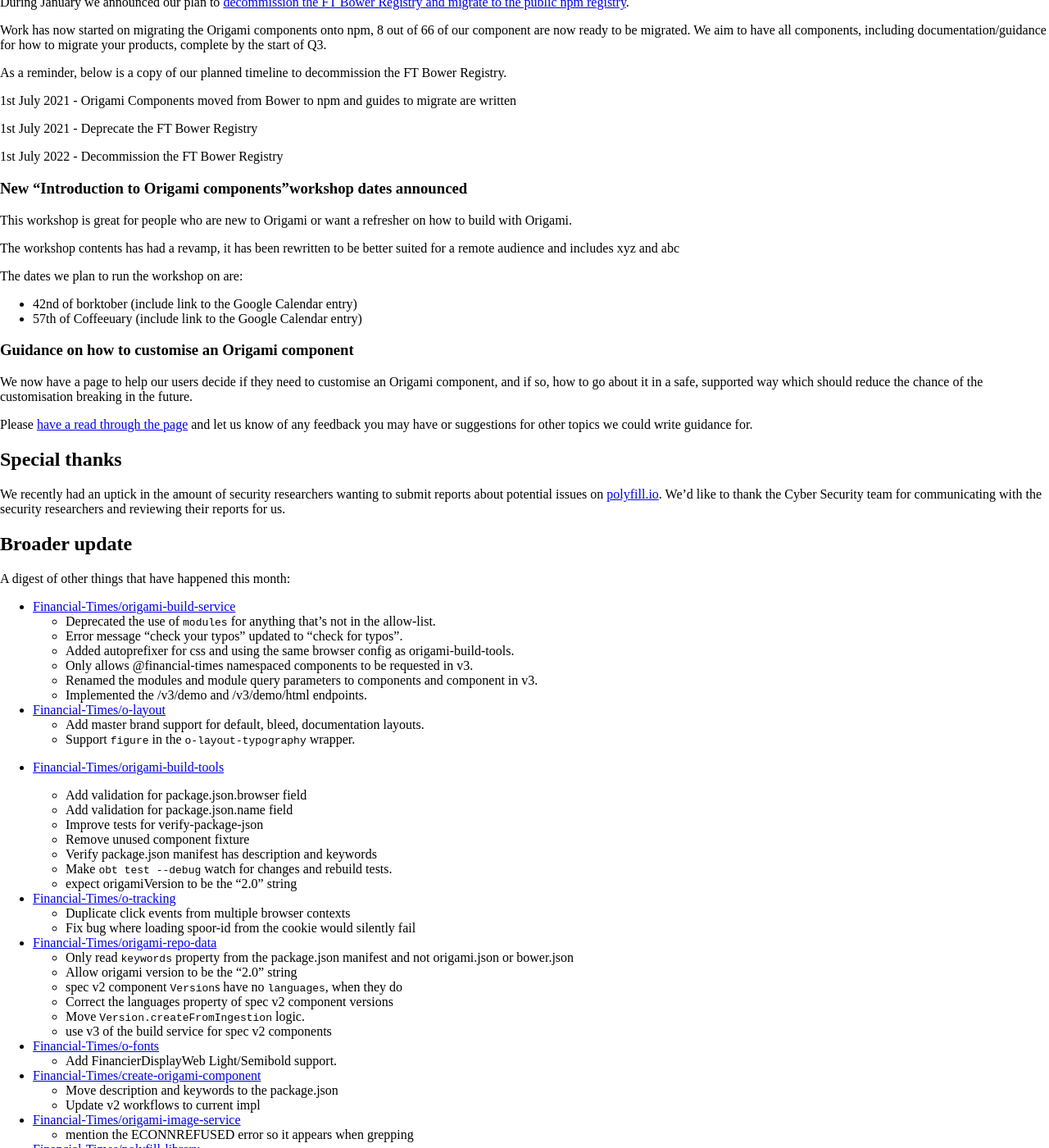
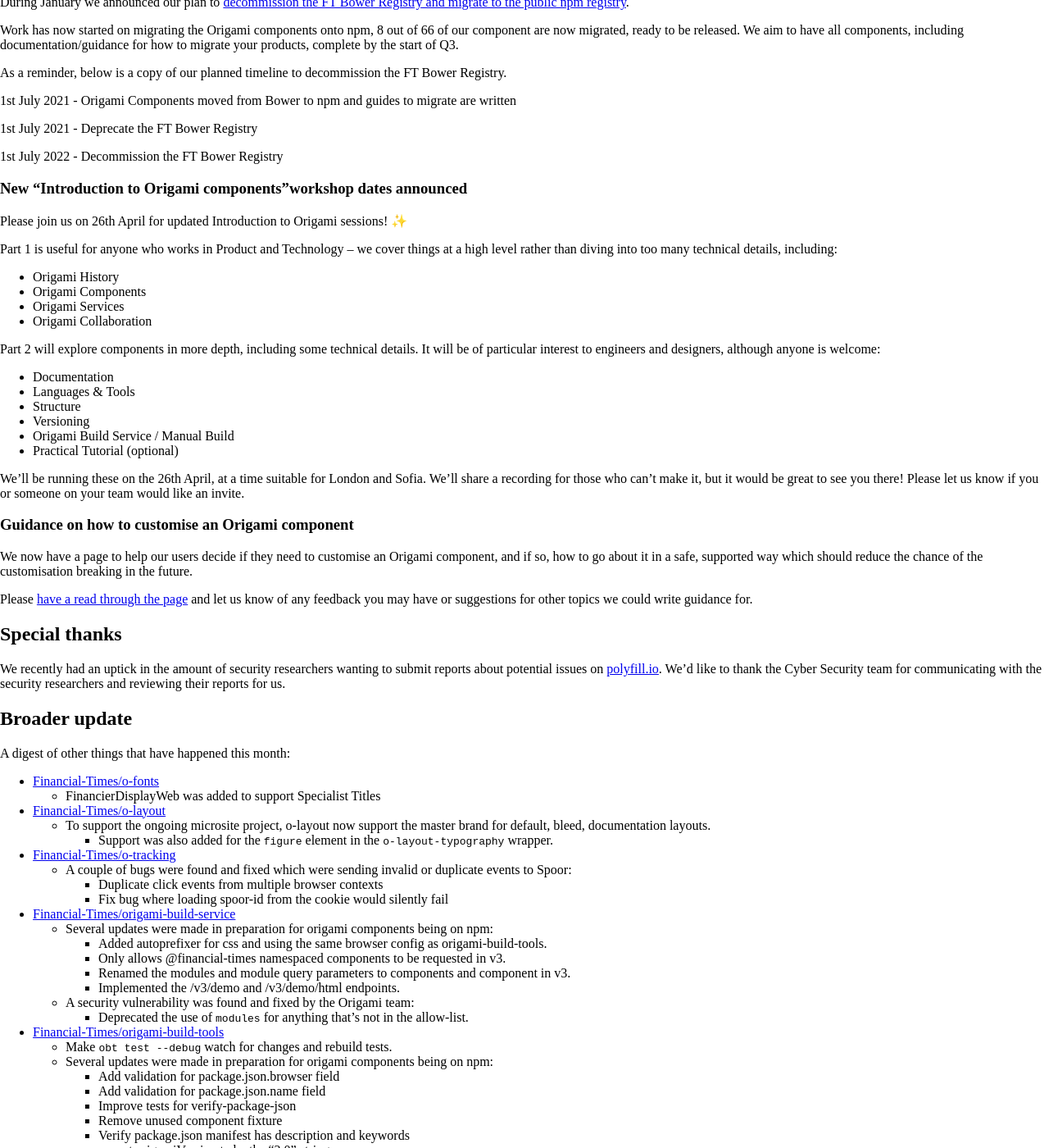
Before and after one commit to Financial-Times/origami-website, a Jekyll site: the page built from _posts/2021-04-12-newsletter.md, in a window 1280 px wide and 1400 px high, scrolled down 460 px. Shown: the whole window at 82% size. Built offline with Jekyll 4.4.1, drawn with Linux system fonts in a browser that asks for light colours; a style sheet for code colours, icons or effects is not loaded; some of the changed text lies outside the part shown.

Commit message:
sync the markdown version with the content updates from the email(html) version

```diff
--- a/_posts/2021-04-12-newsletter.md
+++ b/_posts/2021-04-12-newsletter.md
@@ -21,7 +21,7 @@ Some of the bigger Origami news from the last month:
 
 During January we announced our plan to [decommission the FT Bower Registry and migrate to the public npm registry](https://origami.ft.com/blog/2021/01/18/deprecating-bower-and-origami-via-npm/#who-does-this-affect).
 
-Work has now started on migrating the Origami components onto npm, 8 out of 66 of our component are now ready to be migrated. We aim to have all components, including documentation/guidance for how to migrate your products, complete by the start of Q3.
+Work has now started on migrating the Origami components onto npm, 8 out of 66 of our component are now migrated, ready to be released. We aim to have all components, including documentation/guidance for how to migrate your products, complete by the start of Q3.
 
 As a reminder, below is a copy of our planned timeline to decommission the FT Bower Registry.
 
@@ -35,13 +35,25 @@ As a reminder, below is a copy of our planned timeline to decommission the FT Bo
 
 ### New “Introduction to Origami components”workshop dates announced
 
-This workshop is great for people who are new to Origami or want a refresher on how to build with Origami.
+Please join us on 26th April for updated Introduction to Origami sessions! ✨
 
-The workshop contents has had a revamp, it has been rewritten to be better suited for a remote audience and includes xyz and abc
+Part 1 is useful for anyone who works in Product and Technology – we cover things at a high level rather than diving into too many technical details, including:
 
-The dates we plan to run the workshop on are:
-- 42nd of borktober (include link to the Google Calendar entry)
-- 57th of Coffeeuary (include link to the Google Calendar entry)
+- Origami History
+- Origami Components
+- Origami Services
+- Origami Collaboration
+
+Part 2 will explore components in more depth, including some technical details. It will be of particular interest to engineers and designers, although anyone is welcome:
+
+- Documentation
+- Languages & Tools
+- Structure
+- Versioning
+- Origami Build Service / Manual Build
+- Practical Tutorial (optional)
+
+We'll be running these on the 26th April, at a time suitable for London and Sofia. We'll share a recording for those who can't make it, but it would be great to see you there! Please let us know if you or someone on your team would like an invite.
 
 
 ### Guidance on how to customise an Origami component
@@ -59,56 +71,50 @@ We recently had an uptick in the amount of security researchers wanting to submi
 
 A digest of other things that have happened this month:
 
-- [Financial-Times/origami-build-service](https://github.com/Financial-Times/origami-build-service)
-   - Deprecated the use of `modules` for anything that's not in the allow-list.
-   - Error message "check your typos" updated to "check for typos".
-   - Added autoprefixer for css and using the same browser config as origami-build-tools.
-   - Only allows @financial-times namespaced components to be requested in v3.
-   - Renamed the modules and module query parameters to components and component in v3.
-   - Implemented the /v3/demo and /v3/demo/html endpoints.
+- [Financial-Times/o-fonts](https://github.com/Financial-Times/o-fonts)
+   - FinancierDisplayWeb was added to support Specialist Titles
 
 - [Financial-Times/o-layout](https://github.com/Financial-Times/o-layout)
-   - Add master brand support for default, bleed, documentation layouts.
-   - Support `figure` in the `o-layout-typography` wrapper.
+   - To support the ongoing microsite project, o-layout now support the master brand for default, bleed, documentation layouts.
+      - Support was also added for the `figure` element in the `o-layout-typography` wrapper.
+
+- [Financial-Times/o-tracking](https://github.com/Financial-Times/o-tracking)
+   - A couple of bugs were found and fixed which were sending invalid or duplicate events to Spoor:
+      - Duplicate click events from multiple browser contexts
+      - Fix bug where loading spoor-id from the cookie would silently fail
+
+- [Financial-Times/origami-build-service](https://github.com/Financial-Times/origami-build-service)
+   - Several updates were made in preparation for origami components being on npm:
+      - Added autoprefixer for css and using the same browser config as origami-build-tools.
+      - Only allows @financial-times namespaced components to be requested in v3.
+      - Renamed the modules and module query parameters to components and component in v3.
+      - Implemented the /v3/demo and /v3/demo/html endpoints.
+   - A security vulnerability was found and fixed by the Origami team:
+      - Deprecated the use of `modules` for anything that's not in the allow-list.
 
 - [Financial-Times/origami-build-tools](https://github.com/Financial-Times/origami-build-tools)
-
-   - Add validation for package.json.browser field
-   - Add validation for package.json.name field
-   - Improve tests for verify-package-json
-   - Remove unused component fixture
-   - Verify package.json manifest has description and keywords
    - Make `obt test --debug` watch for changes and rebuild tests.
-   - expect origamiVersion to be the "2.0" string
-
-- [Financial-Times/o-tracking](https://github.com/Financial-Times/o-tracking)
-   - Duplicate click events from multiple browser contexts
-   - Fix bug where loading spoor-id from the cookie would silently fail
+   - Several updates were made in preparation for origami components being on npm:
+      - Add validation for package.json.browser field
+      - Add validation for package.json.name field
+      - Improve tests for verify-package-json
+      - Remove unused component fixture
+      - Verify package.json manifest has description and keywords
+      - expect origamiVersion to be the "2.0" string
 
 - [Financial-Times/origami-repo-data](https://github.com/Financial-Times/origami-repo-data)
-   - Only read `keywords` property from the package.json manifest and not origami.json or bower.json
-   - Allow origami version to be the "2.0" string
-   - spec v2 component `Version`s have no `languages`, when they do
-   - Correct the languages property of spec v2 component versions
-   - Move `Version.createFromIngestion` logic.
-   - use v3 of the build service for spec v2 components
-
-- [Financial-Times/o-fonts](https://github.com/Financial-Times/o-fonts)
-   - Add FinancierDisplayWeb Light/Semibold support.
+   - Several updates were made in preparation for origami components being on npm:
+      - Only read `keywords` property from the package.json manifest and not origami.json or bower.json
+      - Allow origami version to be the "2.0" string
+      - use v3 of the build service for spec v2 components
+      - Correct the languages property of spec v2 component versions
 
 - [Financial-Times/create-origami-component](https://github.com/Financial-Times/create-origami-component)
-   - Move description and keywords to the package.json
-   - Update v2 workflows to current impl
-
-- [Financial-Times/origami-image-service](https://github.com/Financial-Times/origami-image-service)
-   - mention the ECONNREFUSED error so it appears when grepping
+   - Several updates were made in preparation for origami components being on npm:
+      - Moved description and keywords to the package.json instead of origami.json
 
 - [Financial-Times/polyfill-library](https://github.com/Financial-Times/polyfill-library)
-   - Update Intl.DateTimeFormat browser config to match MDN
-   - Element.prototype.getAttributeNames
-
-- [Financial-Times/o-table](https://github.com/Financial-Times/o-table)
-   - Allow for multiple filters to be declared declaratively
+   - Added a polyfill for Element.prototype.getAttributeNames
 
 - [Financial-Times/o-message](https://github.com/Financial-Times/o-message)
    - Match padding left and right given a close button and centred message
@@ -122,8 +128,5 @@ A digest of other things that have happened this month:
 - [Financial-Times/o-topper](https://github.com/Financial-Times/o-topper)
    - Include default link style for toppers with colour
 
-- [Financial-Times/o-grid](https://github.com/Financial-Times/o-grid)
-   - Restore snappy mode (de-deprecate)
-
 - [Financial-Times/o-share](https://github.com/Financial-Times/o-share)
    - Make the new corporate icon from fticons available in o-share
```
